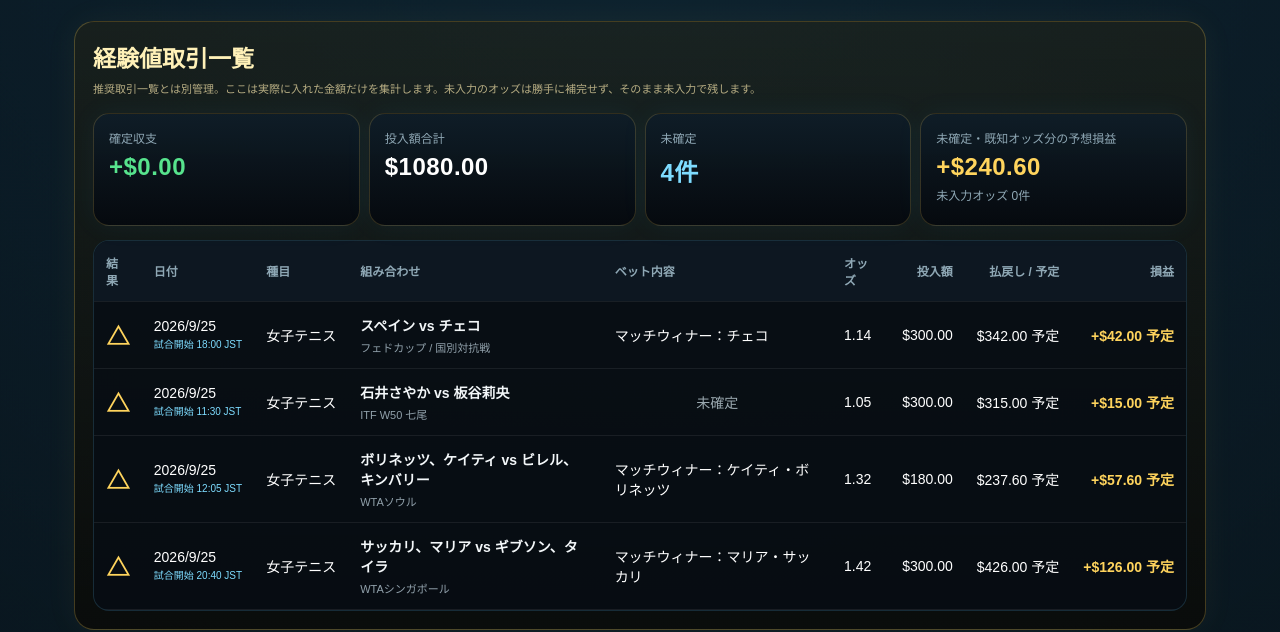
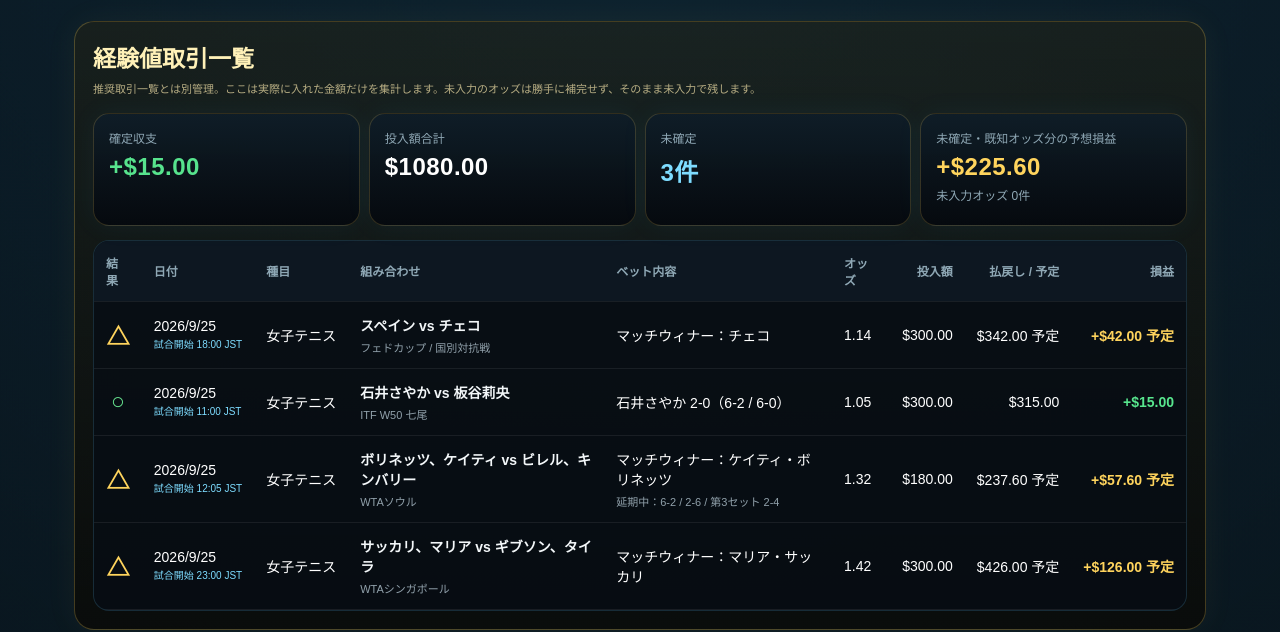
Before and after one commit to rokisinsa/RMC, a plain HTML site: page analysis.html in a window 1280 px wide. Shown: the part 190-822 px from the top of the page. Drawn offline with Linux system fonts and the light colour scheme.

Commit message:
Settle Ishii actual bet and refresh current match states

```diff
--- a/analysis.html
+++ b/analysis.html
@@ -248,16 +248,16 @@ th.sport-head{text-align:center;color:#8fa8b5;white-space:nowrap;font-weight:700
         <td class="money pending">+$42.00 予定</td>
       </tr>
 
-      <tr class="actual-row" data-ts="2026-09-25T12:29:00+09:00" data-status="open" data-stake="300" data-payout="315" data-payout-known="1">
-        <td class="result open">△</td>
-        <td>2026/9/25<div class="start-jst">試合開始 11:30 JST</div></td>
+      <tr class="actual-row" data-ts="2026-09-25T12:29:00+09:00" data-status="win" data-stake="300" data-payout="315" data-payout-known="1">
+        <td class="result win">○</td>
+        <td>2026/9/25<div class="start-jst">試合開始 11:00 JST</div></td>
         <td class="sport-col">女子テニス</td>
         <td><div class="match">石井さやか vs 板谷莉央</div><div class="market">ITF W50 七尾</div></td>
-        <td class="market-result pending-result">未確定</td>
+        <td>石井さやか 2-0（6-2 / 6-0）</td>
         <td>1.05</td>
         <td class="money">$300.00</td>
-        <td class="money">$315.00 予定</td>
-        <td class="money pending">+$15.00 予定</td>
+        <td class="money">$315.00</td>
+        <td class="money positive">+$15.00</td>
       </tr>
 
       <tr class="actual-row" data-ts="2026-09-25T12:28:00+09:00" data-status="open" data-stake="180" data-payout="237.60" data-payout-known="1">
@@ -265,7 +265,7 @@ th.sport-head{text-align:center;color:#8fa8b5;white-space:nowrap;font-weight:700
         <td>2026/9/25<div class="start-jst">試合開始 12:05 JST</div></td>
         <td class="sport-col">女子テニス</td>
         <td><div class="match">ボリネッツ、ケイティ vs ビレル、キンバリー</div><div class="market">WTAソウル</div></td>
-        <td>マッチウィナー：ケイティ・ボリネッツ</td>
+        <td><div>マッチウィナー：ケイティ・ボリネッツ</div><div class="market">延期中：6-2 / 2-6 / 第3セット 2-4</div></td>
         <td>1.32</td>
         <td class="money">$180.00</td>
         <td class="money">$237.60 予定</td>
@@ -274,7 +274,7 @@ th.sport-head{text-align:center;color:#8fa8b5;white-space:nowrap;font-weight:700
 
       <tr class="actual-row" data-ts="2026-09-25T12:27:00+09:00" data-status="open" data-stake="300" data-payout="426" data-payout-known="1">
         <td class="result open">△</td>
-        <td>2026/9/25<div class="start-jst">試合開始 20:40 JST</div></td>
+        <td>2026/9/25<div class="start-jst">試合開始 23:00 JST</div></td>
         <td class="sport-col">女子テニス</td>
         <td><div class="match">サッカリ、マリア vs ギブソン、タイラ</div><div class="market">WTAシンガポール</div></td>
         <td>マッチウィナー：マリア・サッカリ</td>
@@ -1130,7 +1130,7 @@ th.sport-head{text-align:center;color:#8fa8b5;white-space:nowrap;font-weight:700
 
   <tr>
     <td><span class="value-badge conditional">条件付きVALUE</span></td>
-    <td>2026/9/25<div class="start-jst">試合開始 9/26 00:30 JST</div></td>
+    <td>2026/9/25<div class="start-jst">試合開始 9/26 00:00 JST</div></td>
     <td>サッカーU21</td>
     <td><div class="match">Bulgaria U21 vs Portugal U21</div><div class="market">選択：Portugal U21 / 注目価格 1.25以上</div></td>
     <td>1.25以上</td>
@@ -1238,6 +1238,6 @@ th.sport-head{text-align:center;color:#8fa8b5;white-space:nowrap;font-weight:700
 
 </div>
 
-<script src="./analysis.js?v=20260925-2048" defer></script>
+<script src="./analysis.js?v=20260925-2055" defer></script>
 </body>
 </html>
```
